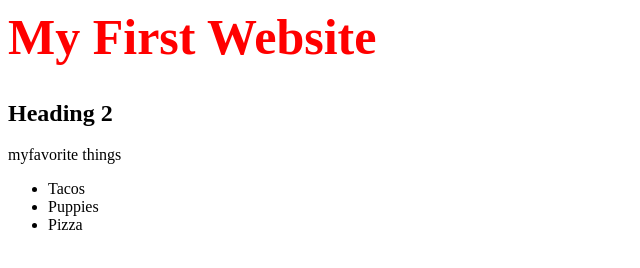
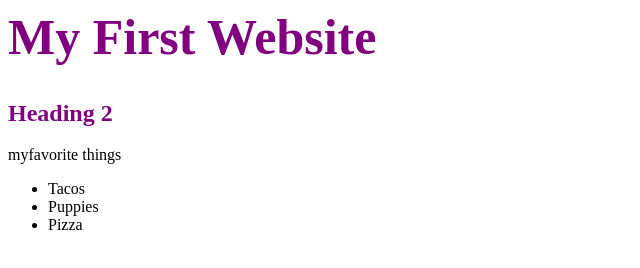
Before and after one commit to tbfong/tbfong.github.io, a plain HTML site: page index.html in a window 1280 px wide. Shown: the whole page, without its empty margins (0-640 px from the left). Drawn offline with Linux system fonts and the light colour scheme.

Commit message:
Update index.html

```diff
--- a/index.html
+++ b/index.html
@@ -5,9 +5,14 @@
     <meta http-equiv="X-UA-Compatible" content="ie=edge">
     <title>Tyler's Site</title>
     <style>
-h1{
+h1 {
     color:red;
     font-size: 50px;
+}
+h2 {
+    color:green;
+}
+h1, h2 { color:purple;
 }
     </style>
 </head>
```
